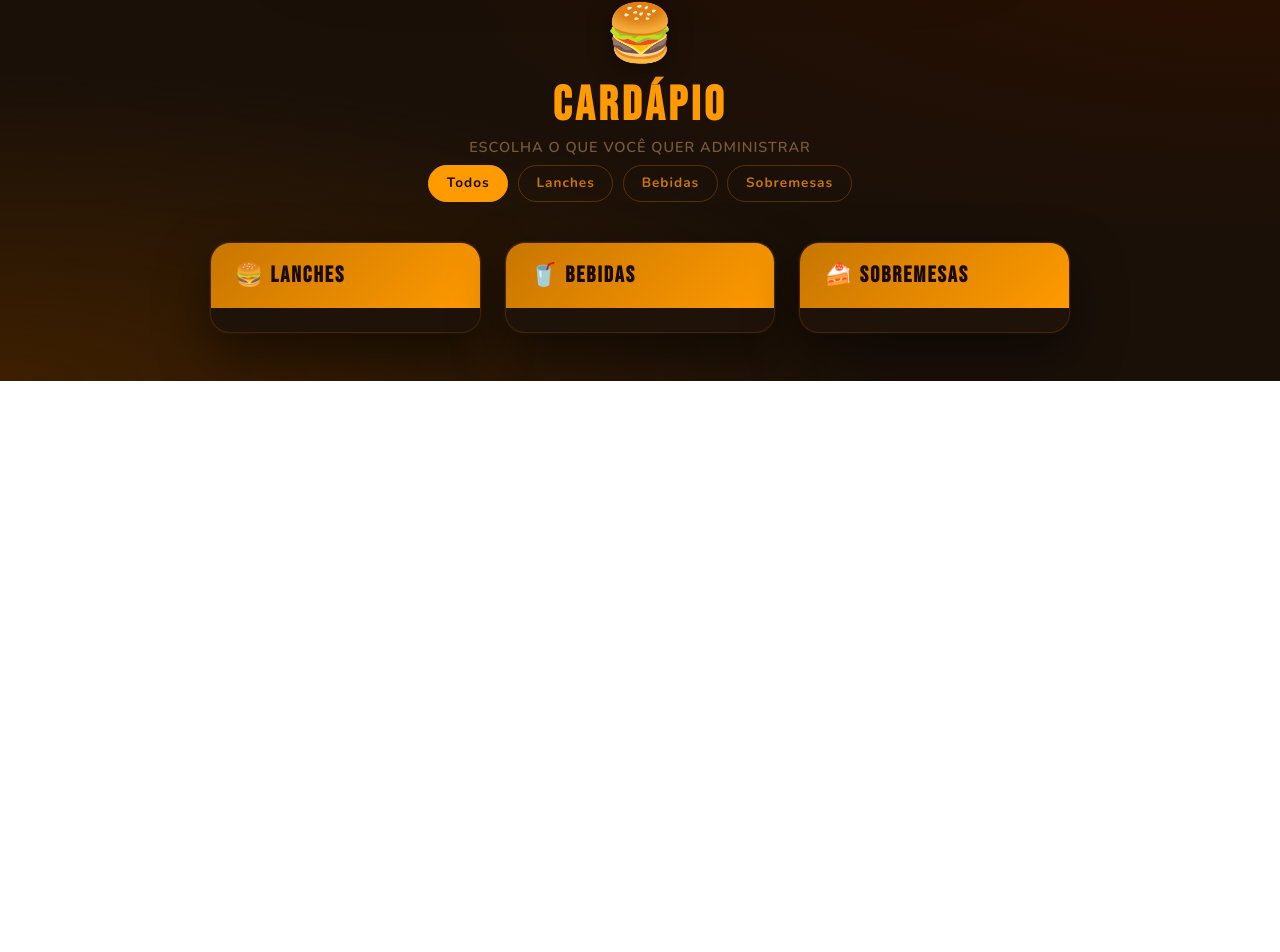
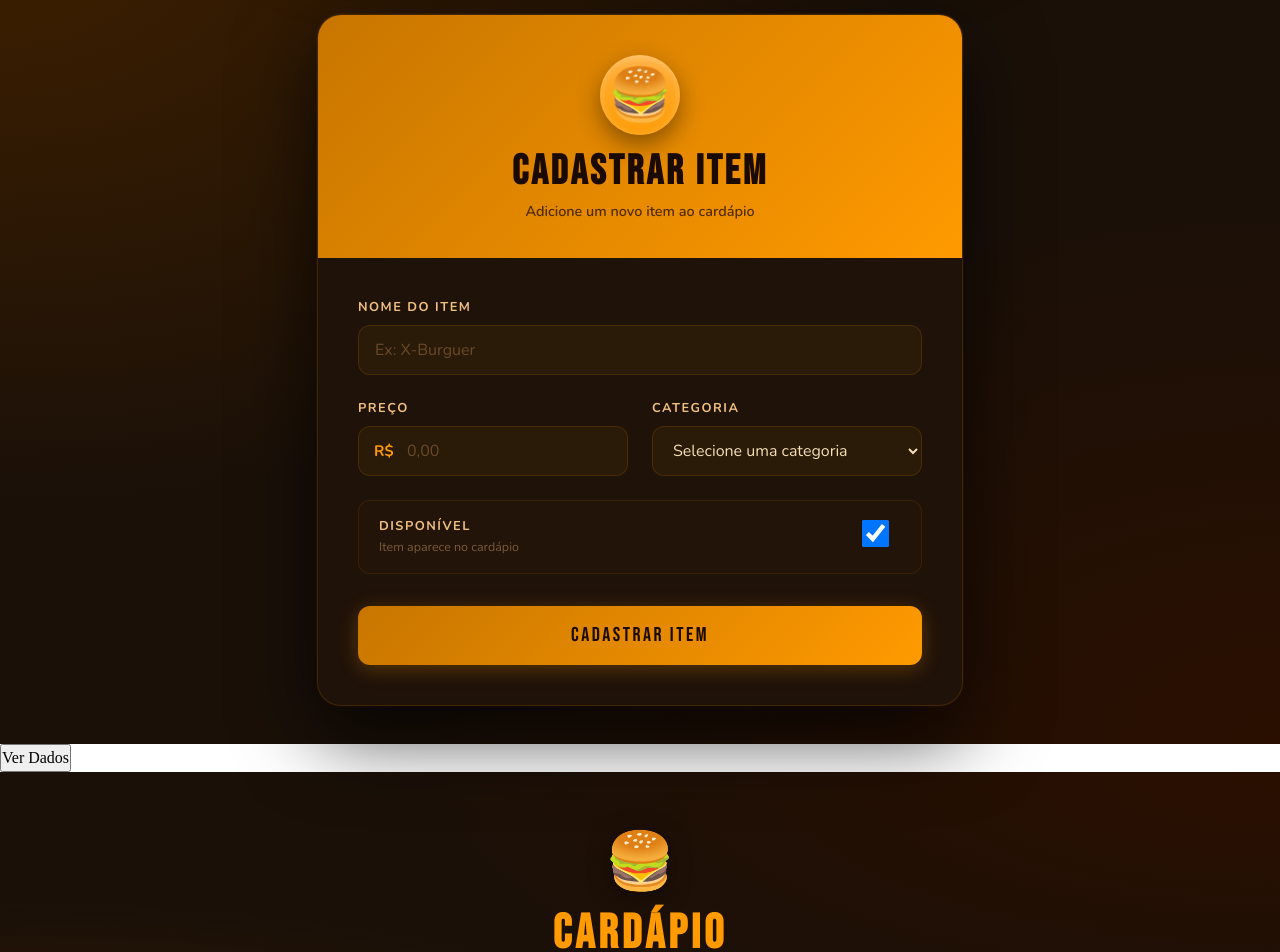
Before and after one commit to raulramosneves9-arch/cardapio-digita-vue, a Vue app: page / in a window 1280 px wide. Shown: the part 856-1808 px from the top of the page. Before the commit the page ends 1237 px from the top, so only its background shows below. Built offline with nearby package versions, Linux system fonts and the light colour scheme.

Commit message:
teste de ver dados feito e realizado com sucesso, consigo pegar os dados para criar um card

```diff
--- a/src/App.vue
+++ b/src/App.vue
@@ -1,18 +1,20 @@
 <script>
 import RegisterItem from './views/register/itemForm.vue'
+import CreateCard from './views/register/createCard.vue'
 import ListItem from './views/list.vue'
 
 export default {
   components: {
     RegisterItem,
+    CreateCard,
     ListItem,
-
   }
 }
 </script>
 
 <template>
   <RegisterItem />
+  <CreateCard />
   <ListItem />
 </template>
 
--- a/src/views/register/createCard.vue
+++ b/src/views/register/createCard.vue
@@ -1,11 +1,18 @@
 <script setup>
-import { reactive, ref } from 'vue';
-import ItemForm from './itemForm.vue'
+import { ref } from 'vue';
+import ItemForm from '../register/itemForm.vue'
 
 const itemFormRef = ref(null)
+
+function showDados() {
+    if (itemFormRef.value) {
+        console.log(itemFormRef.value.formData)
+    }
+}
 
 </script>
 
 <template>
     <ItemForm ref="itemFormRef" />
+    <button @click="showDados">Ver Dados</button>
 </template>
```
